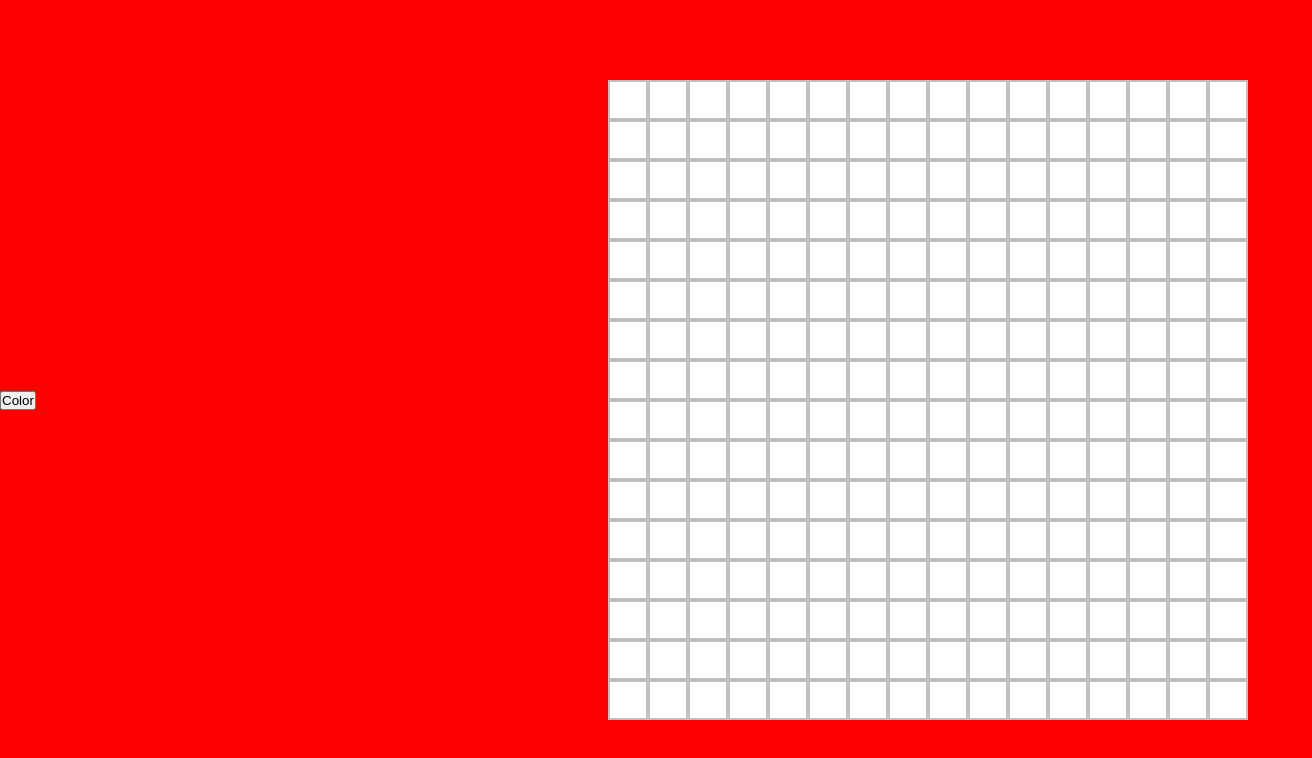
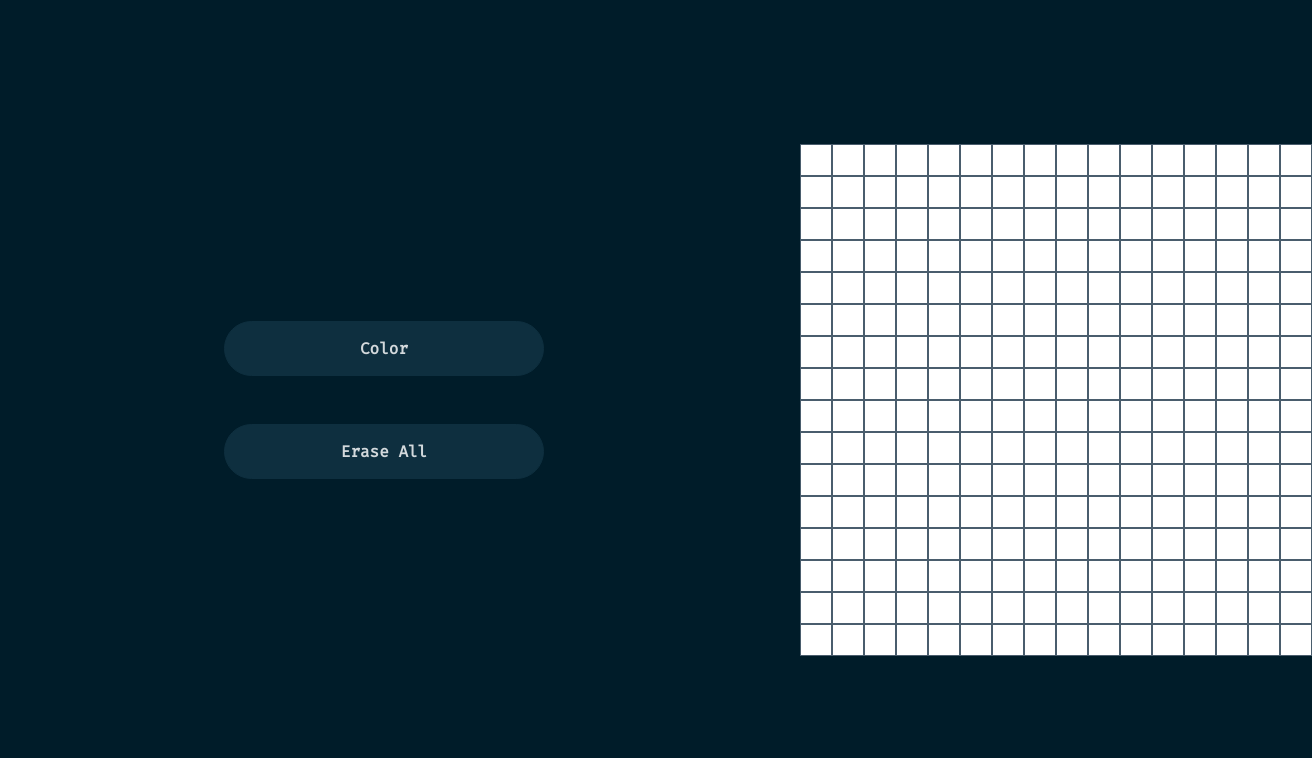
Before and after one commit to Lethargy2718/Etch-A-Sketch, a plain HTML site: page index.html in a window 1280 px wide. Shown: the whole page, 1312 px wide, since content can reach past the window. Drawn offline with Linux system fonts and the light colour scheme.

Commit message:
Better design. Fixed sizes.

```diff
--- a/index.html
+++ b/index.html
@@ -5,11 +5,18 @@
     <meta name="viewport" content="width=device-width, initial-scale=1.0">
     <title>Document</title>
     <link rel="stylesheet" href="style.css">
+    <link href="https://fonts.googleapis.com/css2?family=Fira+Code&display=swap" rel="stylesheet">
+
     <script src="script.js" defer></script>
 </head>
 <body>
+    <div class="header">
+
+    </div>
     <div class="left">
         <button id="toggleColor">Color</button>
+        <button id="toggleColor">Erase All</button>
+
     </div>
     <div class="sketch"></div>
 
--- a/script.js
+++ b/script.js
@@ -1,11 +1,13 @@
 const sketch = document.querySelector('.sketch')
 let mouseDown = false
 
+// Disable dragging as it caused some glitches.
+document.addEventListener('dragstart', (e) => e.preventDefault());
+document.addEventListener('drop', (e) => e.preventDefault());
 
 // Coloring toggle
 document.addEventListener('mousedown', () => {
     mouseDown = true
-
 })
 
 document.addEventListener('mouseup', (e) => {
@@ -15,7 +17,7 @@ document.addEventListener('mouseup', (e) => {
 for (let i = 0; i < 16; i++) {
     for (let j = 0; j < 16; j++) {
         const pixel = document.createElement('div')
-        pixel.style.cssText = "width: 6.25%; height: 6.25%; background-color: white; border: 2px solid rgba(128, 128, 128, 0.5);"
+        pixel.style.cssText = "width: 6.25%; height: 6.25%; background-color: white; border: 1px solid #4A5D6D;"
         sketch.appendChild(pixel)
 
         pixel.addEventListener('mouseover', () => {
--- a/style.css
+++ b/style.css
@@ -2,38 +2,54 @@
     padding: 0;
     margin: 0;
     box-sizing: border-box;
+    flex-shrink: 0;
+    color: #D3D9DC;
+    font-family: 'Fira Code', Courier, monospace;
+
 }
+
 
 html, body {
     height: 100%;
 }
+
 body {
     display: flex;
-    background-color: red;
     align-items: center;
+    justify-content: center;
+    gap: 16rem;
+    background-color: #001C29
 
 }
 
 .left {
     display: flex;
-    background-color: green;
+    flex-direction: column;
+    justify-content: center;
+    align-items: center;
+    gap: 3rem;
 }
 
 .sketch {
-    height: 80%;
-    width: 50%;
-
+    height: 32rem;
+    width: 32rem;
     background-color: blue;
-    margin-left: auto;
     align-self: center;
-    margin-right: 2rem;
     display: flex;
     flex-wrap: wrap;
 
 }
 
-.sketch > * {
-    flex-grow: 0;
-    flex-shrink: 0;
+button {
+    width: 20rem;
+    background-color: #0E2F3F;
+    padding: 1rem 4rem;
+    border: 1px solid #0E2F3F;
+    border-radius: 2rem;
+    font-weight: 900;
+    font-size: 1rem;
+}
 
+button:hover {
+    background-color: #194054;
 }
```
